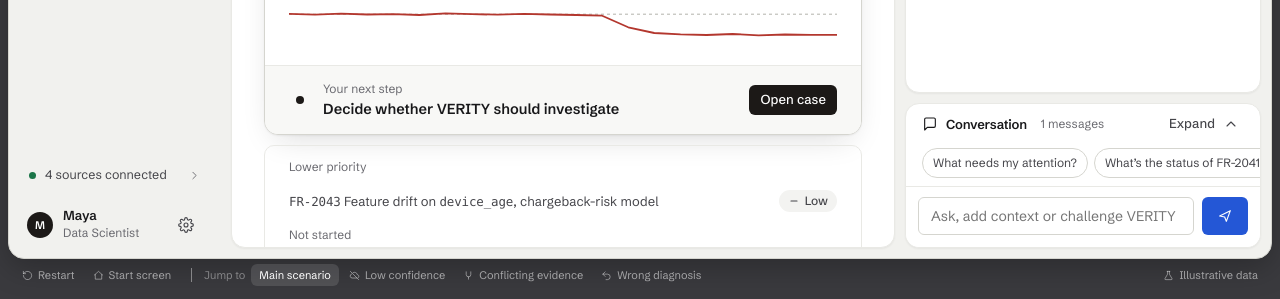
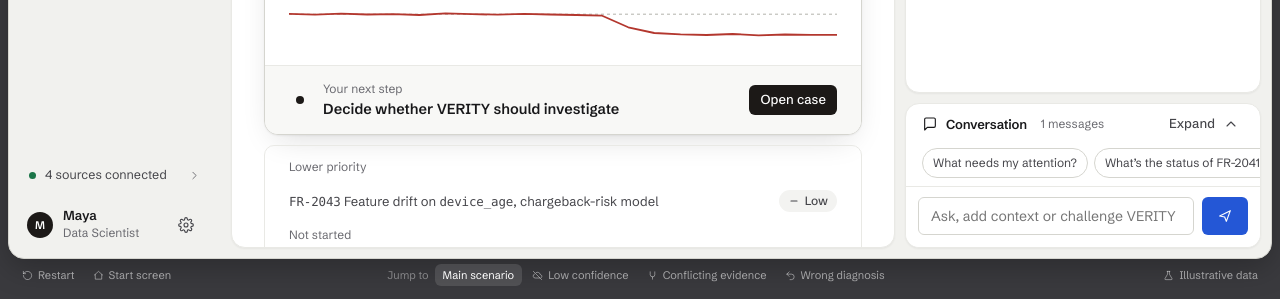
Before and after one commit to mehnaz9597/teradata-showcase, a plain HTML site: page index.html in a window 1280 px wide. Both pictures are taken after a click on the button "Start prototype". Shown: the part 509-808 px from the top of the page. Drawn offline with Linux system fonts and the light colour scheme; a web font is replaced by a local one.

Commit message:
Center Jump to in the prototype bar
Restart and Start screen on the left, Jump to scenarios centered,
Illustrative data on the right.

Co-Authored-By: Claude Opus 5.5 <noreply@anthropic.com>

```diff
--- a/index.html
+++ b/index.html
@@ -147,7 +147,9 @@ a{color:var(--agent)}
 .app{--gap:10px;display:grid;grid-template-columns:var(--nav-w) minmax(0,1fr) var(--panel-w);grid-template-rows:minmax(0,1fr);column-gap:var(--gap);height:calc(100vh - var(--pb-h) - var(--pb-t));margin:var(--pb-t) 8px var(--pb-h);padding:var(--gap) var(--gap) var(--gap) 0;background:var(--frame);border:1px solid var(--line-2);border-radius:16px;overflow:hidden;box-shadow:0 8px 30px rgb(0 0 0/.25)}
 body:has(#app:not([hidden])){background:#3a3a3e}
 .proto-bar{position:fixed;left:0;right:0;display:flex;align-items:center;gap:2px;padding:0 14px;font-size:11px;color:rgb(255 255 255/.5);z-index:5}
-.pb-data{margin-left:auto}
+.proto-bar{display:grid;grid-template-columns:1fr auto 1fr}
+.pb-g{display:flex;align-items:center;gap:2px}
+.pb-end{justify-content:flex-end}
 .proto-bar{bottom:0;height:var(--pb-h)}
 body:has(#app[hidden]) .proto-bar{display:none}
 .pb-btn{display:inline-flex;align-items:center;gap:5px;height:22px;padding:0 8px;border:0;border-radius:6px;background:none;font-size:11px;color:rgb(255 255 255/.55)}
@@ -850,15 +852,14 @@ button.prow:hover{background:var(--rail)}
 
 <!-- ===== The product ===== -->
 <div class="proto-bar" role="region" aria-label="Prototype controls">
-  <button class="pb-btn" data-act="restart"><i data-i="restart"></i>Restart</button>
-  <button class="pb-btn" data-act="home"><i data-i="home"></i>Start screen</button>
-  <span class="pb-sep" aria-hidden="true"></span>
-  <span class="pb-lbl">Jump to</span>
+  <span class="pb-g"><button class="pb-btn" data-act="restart"><i data-i="restart"></i>Restart</button>
+  <button class="pb-btn" data-act="home"><i data-i="home"></i>Start screen</button></span>
+  <span class="pb-g pb-mid"><span class="pb-lbl">Jump to</span>
   <button class="pb-btn sc" data-scenario="main">Main scenario</button>
   <button class="pb-btn sc" data-scenario="low"><i data-i="cloudoff"></i>Low confidence</button>
   <button class="pb-btn sc" data-scenario="conflict"><i data-i="split"></i>Conflicting evidence</button>
-  <button class="pb-btn sc" data-scenario="wrong"><i data-i="undo"></i>Wrong diagnosis</button>
-  <button class="pb-btn pb-data" data-panel="assumptions"><i data-i="flask"></i>Illustrative data</button>
+  <button class="pb-btn sc" data-scenario="wrong"><i data-i="undo"></i>Wrong diagnosis</button></span>
+  <span class="pb-g pb-end"><button class="pb-btn" data-panel="assumptions"><i data-i="flask"></i>Illustrative data</button></span>
 </div>
 <div class="app" id="app" hidden>
   <nav class="nav" id="nav" aria-label="Primary"></nav>
```
Also changed, not shown: trace-workspace.html (+8 -7 lines).
